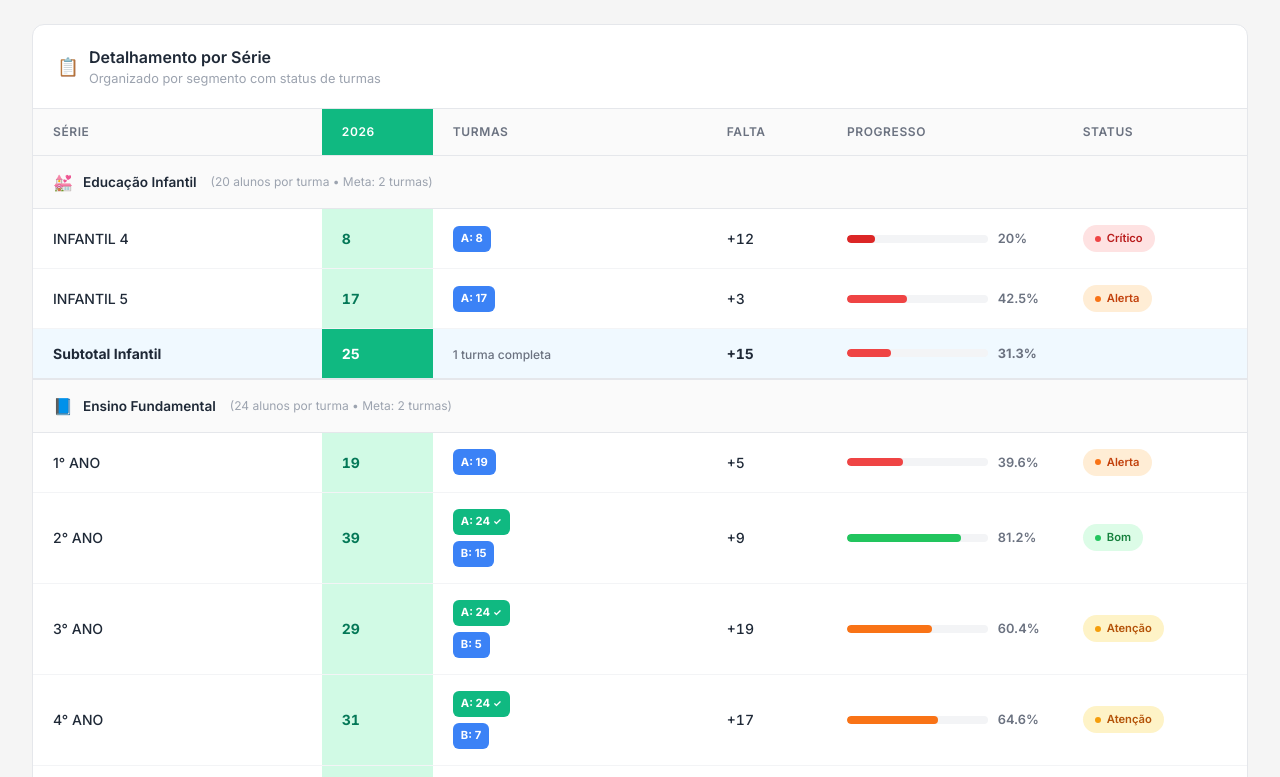
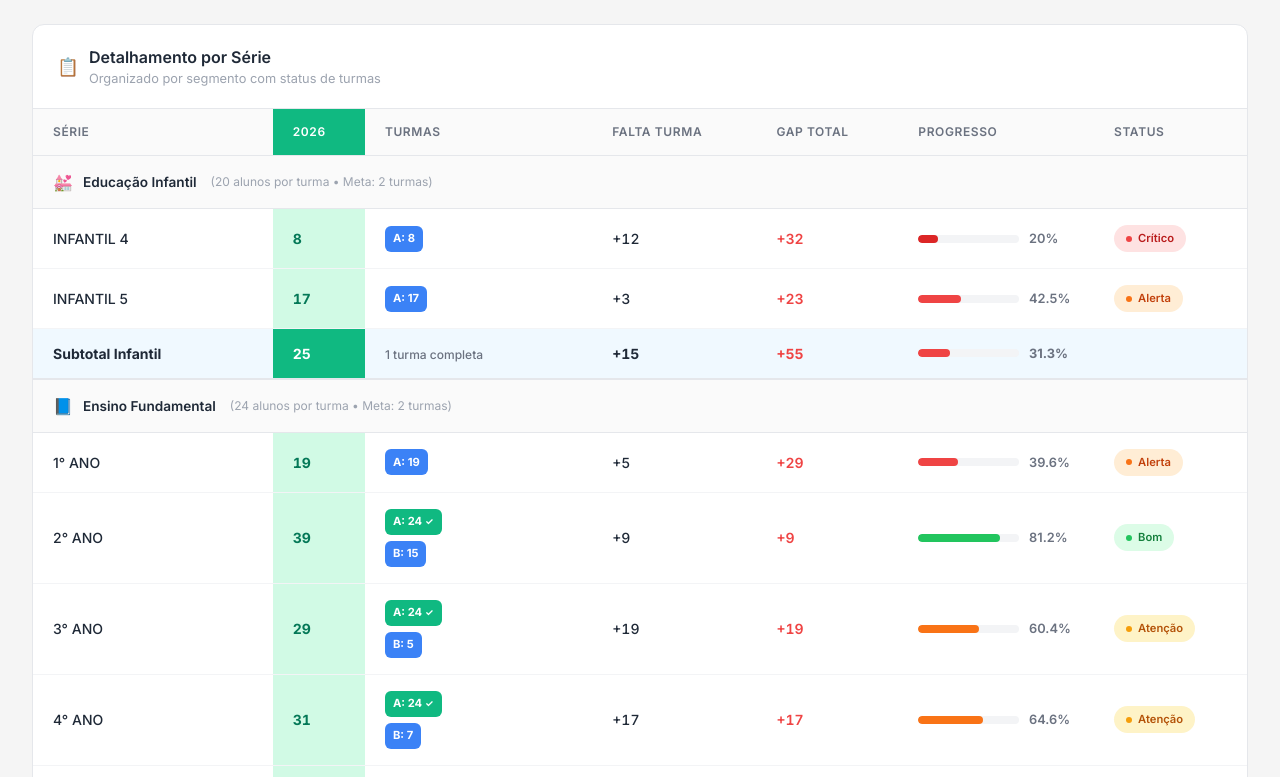
Before and after one commit to felipeelv/matriculas-dashboard, a React (Vite) app: page / in a window 1280 px wide. Shown: the part 663-1440 px from the top of the page. Built offline with nearby package versions, Linux system fonts and the light colour scheme.

Commit message:
Restore Gap Total column with correct calculations
- Restored Gap Total column as requested
- Renamed "Falta" to "Falta Turma" for clarity
- Falta Turma: what's needed to complete current turma
- Gap Total: what's needed to reach overall meta (all turmas)

```diff
--- a/src/components/Dashboard.jsx
+++ b/src/components/Dashboard.jsx
@@ -172,6 +172,9 @@ function Dashboard({ dados, total2025, total2026, meta, gap, percentualMeta }) {
           {renderTurmaInfo(item)}
         </td>
         <td className="value-cell meta-turma">{metaTurmaAtual > 0 ? `+${metaTurmaAtual}` : '✓'}</td>
+        <td className={`value-cell ${item.gap <= 0 ? 'value-positive' : 'value-negative'}`}>
+          {item.gap <= 0 ? item.gap : `+${item.gap}`}
+        </td>
         <td>
           <div className="mini-progress">
             <div className="mini-progress-bar">
@@ -213,6 +216,9 @@ function Dashboard({ dados, total2025, total2026, meta, gap, percentualMeta }) {
           </span>
         </td>
         <td className="value-cell meta-turma"><strong>{faltamTurmaAtual > 0 ? `+${faltamTurmaAtual}` : '✓'}</strong></td>
+        <td className={`value-cell ${totais.gap <= 0 ? 'value-positive' : 'value-negative'}`}>
+          <strong>{totais.gap <= 0 ? totais.gap : `+${totais.gap}`}</strong>
+        </td>
         <td>
           <div className="mini-progress">
             <div className="mini-progress-bar">
@@ -330,7 +336,8 @@ function Dashboard({ dados, total2025, total2026, meta, gap, percentualMeta }) {
                 <th>Série</th>
                 <th className="highlight-header">2026</th>
                 <th>Turmas</th>
-                <th>Falta</th>
+                <th>Falta Turma</th>
+                <th>Gap Total</th>
                 <th>Progresso</th>
                 <th>Status</th>
               </tr>
@@ -340,7 +347,7 @@ function Dashboard({ dados, total2025, total2026, meta, gap, percentualMeta }) {
               {infantil.length > 0 && (
                 <>
                   <tr className="segment-header">
-                    <td colSpan="6">
+                    <td colSpan="7">
                       <div className="segment-title">
                         <span className="segment-icon">💒</span>
                         Educação Infantil
@@ -355,7 +362,7 @@ function Dashboard({ dados, total2025, total2026, meta, gap, percentualMeta }) {
 
               {/* Ensino Fundamental */}
               <tr className="segment-header">
-                <td colSpan="6">
+                <td colSpan="7">
                   <div className="segment-title">
                     <span className="segment-icon">📘</span>
                     Ensino Fundamental
@@ -368,7 +375,7 @@ function Dashboard({ dados, total2025, total2026, meta, gap, percentualMeta }) {
 
               {/* Ensino Médio */}
               <tr className="segment-header">
-                <td colSpan="6">
+                <td colSpan="7">
                   <div className="segment-title">
                     <span className="segment-icon">📗</span>
                     Ensino Médio
```
